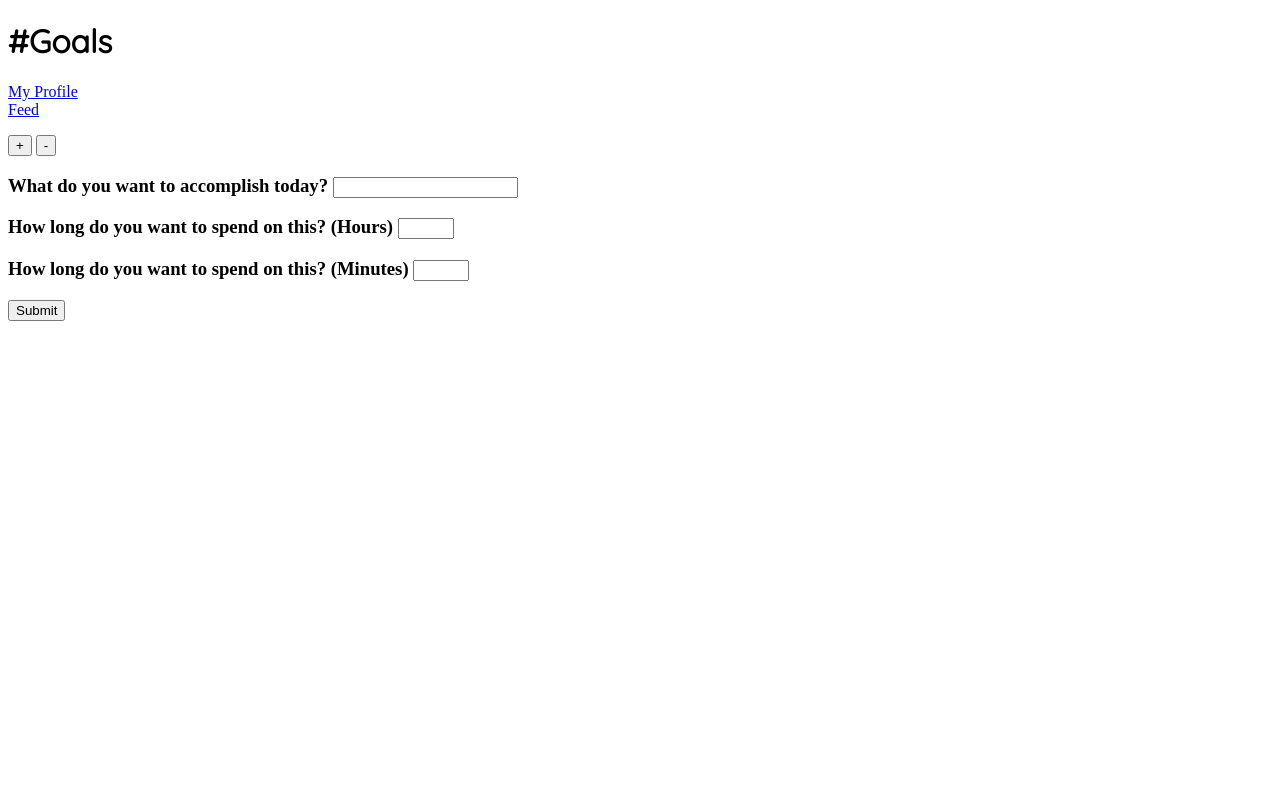
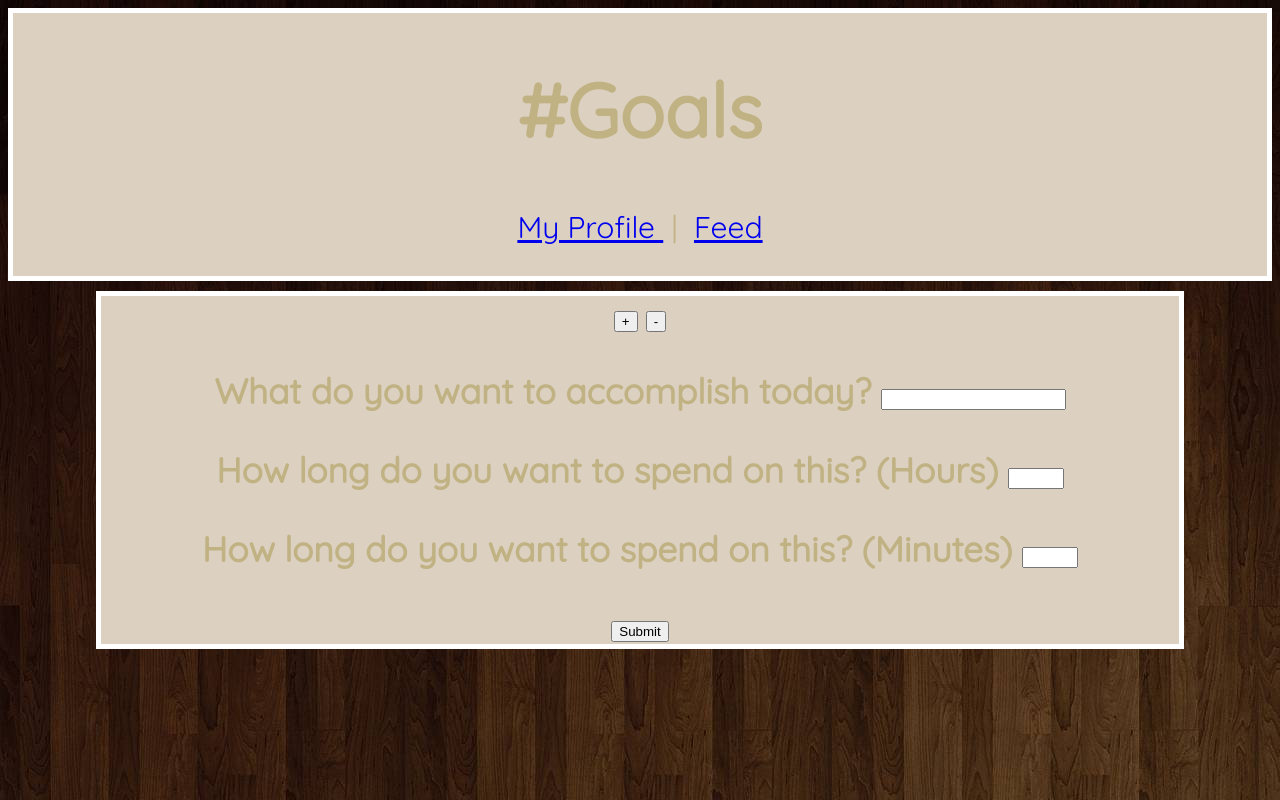
Before and after one commit to Georgeg10499/-goals, a Python web app: template templates/main.html in a window 1280 px wide. Run offline with Jinja, Linux system fonts and the light colour scheme; the template is opened without the code that fills it, so the values that code supplies are empty; some libraries are stand-ins or nearby versions.

Commit message:
more html

```diff
--- a/static_files/mainpage.css
+++ b/static_files/mainpage.css
@@ -1,14 +1,37 @@
 /* Main Page Style */
 @import url('https://fonts.googleapis.com/css?family=Quicksand');
 #fixedheader{
-font-family: 'Quicksand', sans-serif;
+  font-family: 'Quicksand', sans-serif;
+  background-color: #DCD0c0;
+  border: 5px solid white;
+  text-align: center;
 }
 
-#header{
-  color: white;
-
+#links {
+  color: #c0B283;
+  font-family: 'Quicksand', sans-serif;
+  font-size: 30px;
 }
 
-#links{
+#header h1 {
+    font-size: 75px;
+    text-align: center;
+    color: #c0B283;
+    font-family: 'Quicksand', sans-serif;
+}
 
+body {
+  background-image: url("photos/wood.jpg");
 }
+
+#content {
+  margin: 10px;
+  background-color: #DCD0c0;
+  border: 5px solid white;
+  color: #c0B283;
+  font-family: 'Quicksand', sans-serif;
+  font-size: 30px;
+  margin-left: 7%;
+  margin-right: 7%;
+  text-align: center;
+}
--- a/templates/main.html
+++ b/templates/main.html
@@ -3,23 +3,28 @@
 <head>
   <title> Main </title>
   <link href="https://fonts.googleapis.com/css?family=Amatic+SC" rel="stylesheet">
-  <link rel= "stylesheet" href="mainpage.css" >
+  <link rel= "stylesheet" href="/resources/mainpage.css" >
   <script src="https://ajax.googleapis.com/ajax/libs/jquery/3.2.1/jquery.min.js"></script>
   <script src="/resources/checklist.js"></script>
 </head>
 
 <body>
-<div id="fixedheader"
+<div id="fixedheader">
   <div id="header">
     <h1> #Goals </h1>
   </div>
 
   <div id="links">
   <p>
-    <a href= "profile.html"> My Profile </a>
-    <br>
+    <a href= "create_profile"> My Profile </a>
+    &nbsp;|&nbsp;
     <a href= "feed.html"> Feed </a>
   </div>
+
+</div>
+
+
+<div id= "content" >
 
   <button id="add_item">+</button>
   <button id="remove_item">-</button>
--- a/templates/profile.html
+++ b/templates/profile.html
@@ -2,7 +2,7 @@
 <html>
 <head>
   <title> My Profile </title>
-  <link rel= "stylesheet" href="../static_files/profilepage.css" >
+  <link rel= "stylesheet" href="/resources/profilepage.css" >
   <script src="https://ajax.googleapis.com/ajax/libs/jquery/2.1.3/jquery.min.js"></script>
   <script src = "myscript.js"> </script>
 </head>
@@ -12,7 +12,7 @@
   <div id = "header">
     <div id= "header_text">
       <h1> #Goals </h1>
-      <p> <a href= "main.html"> Main Page </a>
+      <p> <a href= "/"> Main Page </a>
         &nbsp;|&nbsp;
         <a href= "feed.html"> Feed </a>
     </div>
@@ -20,7 +20,7 @@
 
 <div id = "bio" >
   <div id="topleft">
-    <img class="pic" src="../static_files/photos/me.jpg"  width="200" height="240">
+    <img class="pic" src="/resources/photos/me.jpg"  width="200" height="240">
   </div>
     <div id="topright">
       <div class="box" >
```
Also changed, not shown: 404 Not Found.htm (added, +13 -0 lines), 2 other files.
